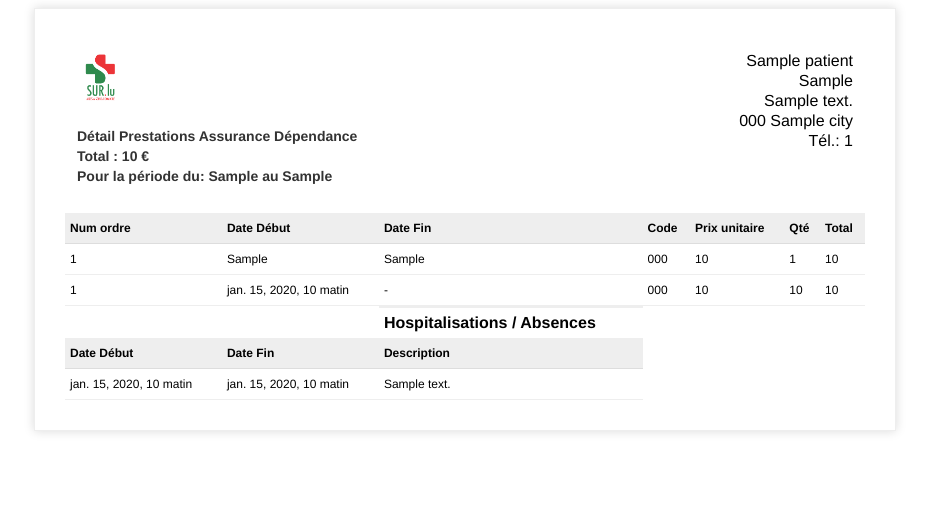
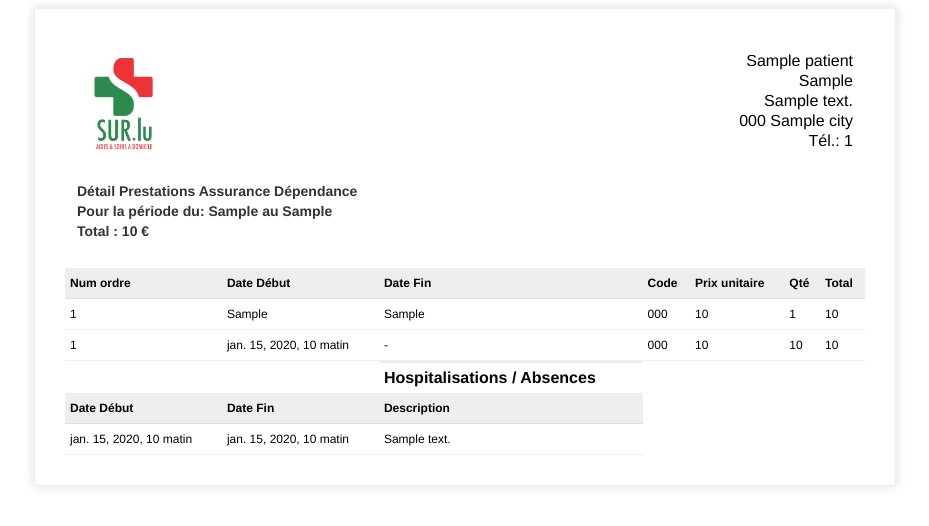
Before and after one commit to opefitoo/inur.django, a Django app: template invoices/templates/invoicing/print_long_term_invoice.html in a window 1280 px wide. Shown: the top 526 px of the page, without its empty margins (175-1104 px from the left). Run offline with Django 3.2, Linux system fonts and the light colour scheme; the template is opened without the code that fills it: most values are stand-ins (such as "Sample title", 1, 10 or a date in 2020); parts of the project's set-up code (start-up, migrations or seed data) failed here and were passed over.

Commit message:
cosmetics

```diff
--- a/invoices/templates/invoicing/print_long_term_invoice.html
+++ b/invoices/templates/invoicing/print_long_term_invoice.html
@@ -111,11 +111,11 @@
                     <tr>
                         <td class="title">
                             <img src="{% static 'images/Logo_SUR_quadri_transparent_pour_copas.png' %}"
-                                 style="width: 100%; max-width: 50px"/>
+                                 style="width: 200%; max-width: 100px"/>
                             <div class="information"> <br/>
                                 Détail Prestations Assurance Dépendance <br/>
+                                Pour la période du: {{ obj.invoice_start_period }} au {{ obj.invoice_end_period }} <br/>
                                 Total : {{ obj.calculate_price }} € <br/>
-                                Pour la période du: {{ obj.invoice_start_period }} au {{ obj.invoice_end_period }} <br/>
                             </div>
                         </td>
                         <td>
```
